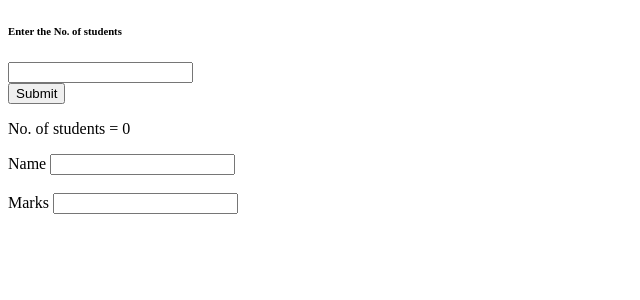
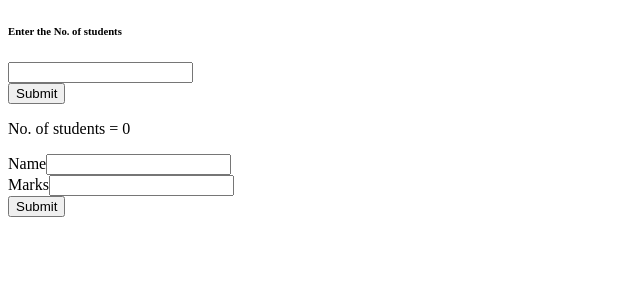
Before and after one commit to Arun311092/Angular-assignment_1, an Angular app: page / in a window 1280 px wide. Shown: the top 300 px of the page, without its empty margins (0-640 px from the left). Built offline with nearby package versions, Linux system fonts and the light colour scheme.

Commit message:
form containter

```diff
--- a/src/app/app.module.ts
+++ b/src/app/app.module.ts
@@ -1,6 +1,6 @@
 import { BrowserModule } from '@angular/platform-browser';
 import { NgModule } from '@angular/core';
-
+import { ReactiveFormsModule } from '@angular/forms';
 import { AppRoutingModule } from './app-routing.module';
 import { AppComponent } from './app.component';
 import { StudentdetailinputComponent } from './studentdetailinput/studentdetailinput.component';
@@ -12,7 +12,8 @@ import { StudentdetailinputComponent } from './studentdetailinput/studentdetaili
   ],
   imports: [
     BrowserModule,
-    AppRoutingModule
+    AppRoutingModule,
+    ReactiveFormsModule
   ],
   providers: [],
   bootstrap: [AppComponent]
--- a/src/app/studentdetailinput/studentdetailinput.component.html
+++ b/src/app/studentdetailinput/studentdetailinput.component.html
@@ -1,6 +1,8 @@
 <p>
   No. of students = {{x}}
 </p>
-
-Name  <input type="text" > <br><br>
-Marks  <input type="number">
+<form [formGroup]="studentform" (ngSubmit)="onSubmit()">
+  <div> <label>Name</label>  <input type="text" formControlName="name"> </div>
+  <div> <label>Marks</label>  <input type="number" formControlName="marks"> </div>
+  <button>Submit</button>
+</form>
--- a/src/app/studentdetailinput/studentdetailinput.component.ts
+++ b/src/app/studentdetailinput/studentdetailinput.component.ts
@@ -1,4 +1,6 @@
+import { FormGroup, FormControl } from '@angular/forms';
 import { Component, OnInit } from '@angular/core';
+
 
 @Component({
   selector: 'app-studentdetailinput',
@@ -10,7 +12,15 @@ export class StudentdetailinputComponent implements OnInit {
 
   public x: number;
 
+  studentform = new FormGroup({
+    name : new FormControl(),
+    marks : new FormControl()
+  });
 
+  onSubmit(){
+    console.log(this.studentform.get('name').value);
+    console.log(this.studentform.get('marks').value);
+  }
 
   constructor() { }
 
```
